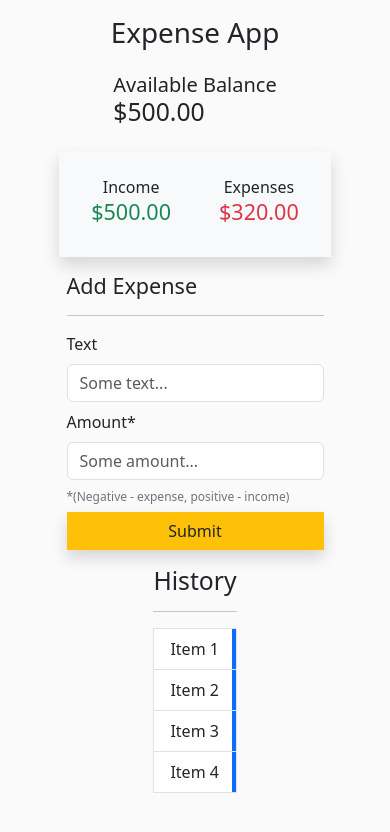
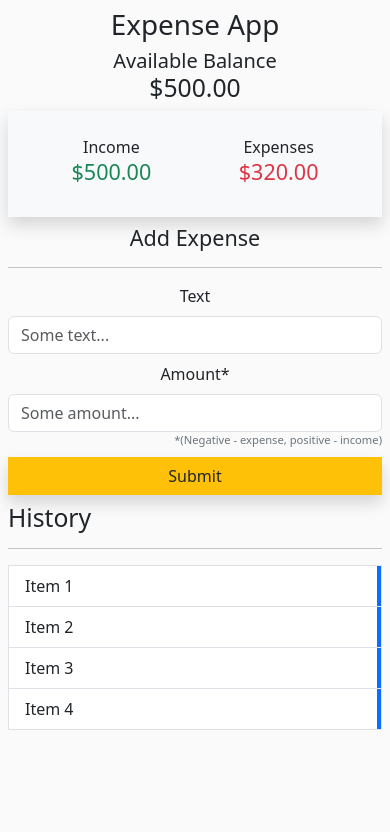
Before and after one commit to ProEukariot/ExpenseTracker, a React (Create React App) app: page / in a window 390 px wide. Shown: the top 832 px of the page. Built offline with nearby package versions, Linux system fonts and the light colour scheme.

Commit message:
+Responsive des

```diff
--- a/src/App.tsx
+++ b/src/App.tsx
@@ -9,11 +9,18 @@ import HistoryList from "./components/HistoryList";
 
 function App() {
   return (
-    <div className="container d-flex flex-column align-items-center my-2">
+    // container d-flex flex-column align-items-center
+    <div className="my-2 text-center container-md p-0 px-2">
       <Header />
-      <Balance />
-      <MiniDashboard />
-      <AddExpense />
+      <div className="row my-2">
+        <div className="col-sm-6 mb-2">
+          <Balance />
+          <MiniDashboard />
+        </div>
+        <div className="col-sm-6">
+          <AddExpense />
+        </div>
+      </div>
       <HistoryList />
     </div>
   );
--- a/src/components/AddExpense.tsx
+++ b/src/components/AddExpense.tsx
@@ -1,6 +1,6 @@
 const AddExpense = () => {
   return (
-    <div className="m-2">
+    <div>
       <h2 className="h4">Add Expense</h2>
       <hr />
       <form>
@@ -19,9 +19,9 @@ const AddExpense = () => {
             type="number"
             placeholder="Some amount..."
           />
-          <sub className="text-secondary">
+          <p style={{fontSize: "0.7em"}} className="text-secondary text-end mb-0">
             *(Negative - expense, positive - income)
-          </sub>
+          </p>
         </div>
         <input
           className="btn shadow bg-warning w-100 rounded-0"
--- a/src/components/Balance.tsx
+++ b/src/components/Balance.tsx
@@ -1,6 +1,6 @@
 const Balance = () => {
   return (
-    <div className="h5 m-2">
+    <div className="h5">
       Available Balance
       <h2>$500.00</h2>
     </div>
--- a/src/components/Header.tsx
+++ b/src/components/Header.tsx
@@ -1,6 +1,6 @@
 const Header = () => {
   return (
-    <div className="m-2">
+    <div>
       <h1>Expense App</h1>
     </div>
   );
--- a/src/components/HistoryList.tsx
+++ b/src/components/HistoryList.tsx
@@ -2,7 +2,7 @@ const spanStyle = { width: "4px", height: "100%", top: 0, right: 0 };
 
 const HistoryList = () => {
   return (
-    <div className="m-2">
+    <div className="text-start">
       <h2>History</h2>
       <hr />
       <ul className="list-group rounded-0">
--- a/src/components/MiniDashboard.tsx
+++ b/src/components/MiniDashboard.tsx
@@ -1,6 +1,6 @@
 const MiniDashboard = () => {
   return (
-    <div className="d-flex justify-content-evenly bg-light shadow text-center px-2 m-2">
+    <div className="d-flex justify-content-evenly bg-light shadow text-center">
       <div className="p-4">
         Income <h4 className="text-success">$500.00</h4>
       </div>
--- a/src/style.css
+++ b/src/style.css
@@ -1,4 +1,4 @@
-* {
+*, html, body {
     margin: 0;
     padding: 0;
     box-sizing: border-box;
```
